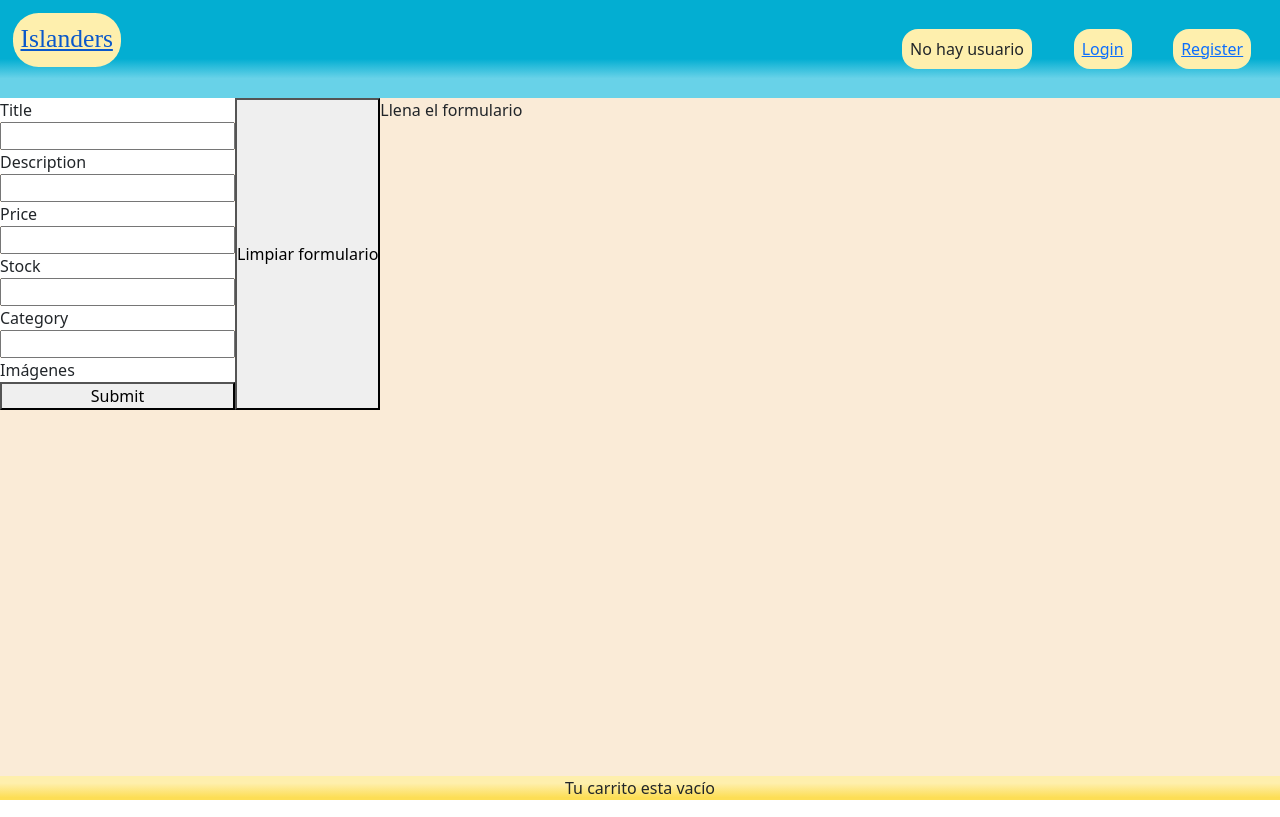
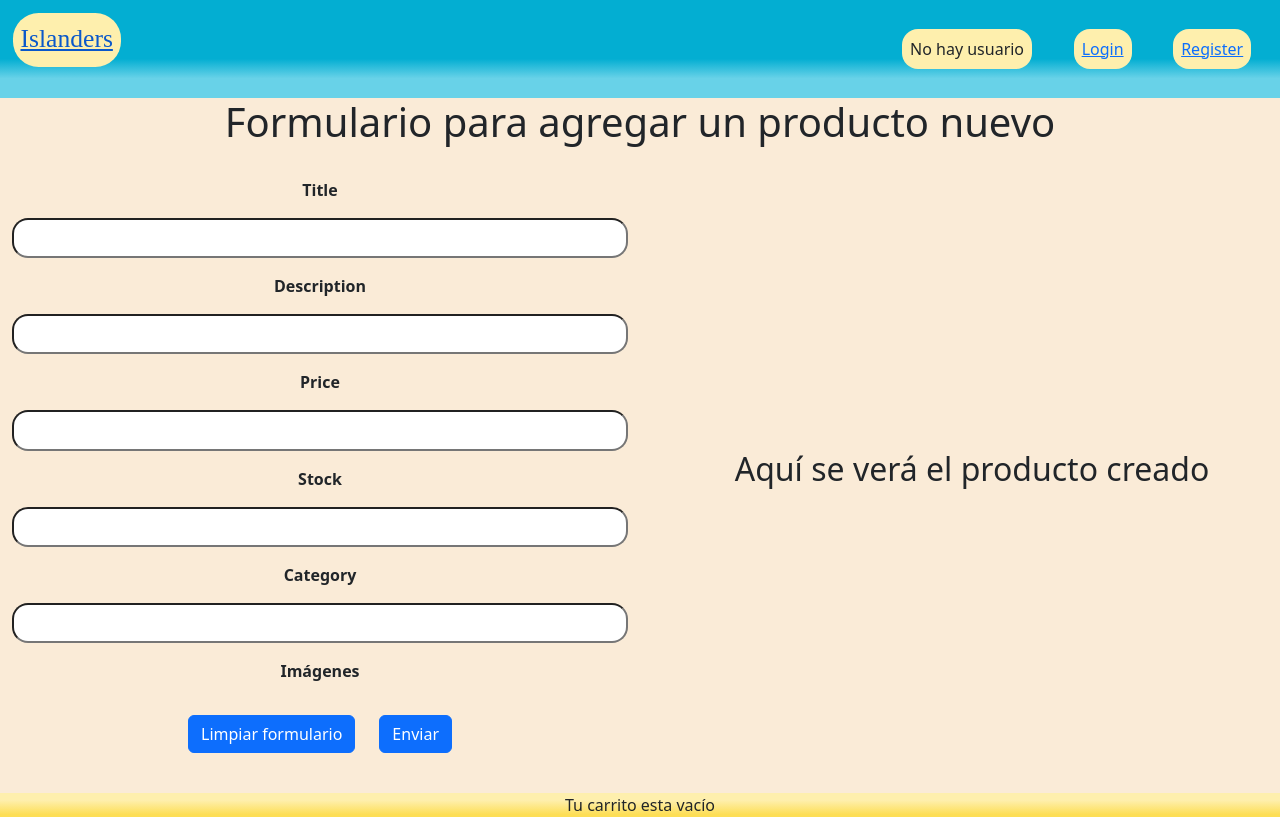
Before and after one commit to enzogitcode/BackendReact, a React (Vite) app in the folder react_backend_Final/: page /addproducts in a window 1280 px wide. Built offline with nearby package versions, Linux system fonts and the light colour scheme; a web font is replaced by a local one.

Commit message:
form addProducts

```diff
--- a/react_backend_Final/src/components/Products/AddProducts.jsx
+++ b/react_backend_Final/src/components/Products/AddProducts.jsx
@@ -1,14 +1,15 @@
 import axios from 'axios';
 import React, { useState } from 'react'
 import { useAuthContext } from '../../context/AuthContext'
-import config from '../../service/config'
-import {addProduct} from '../../service/config';
+import { addProduct } from '../../service/config';
+import CustomButton from '../Generics/CustomButton';
+import './products.css'
 
 
 const AddProducts = () => {
 
   const { user } = useAuthContext()
-  const owner= user?.user?.email
+  const owner = user?.user?.email
   const [title, setTitle] = useState('');
   const [description, setDescription] = useState('')
   const [price, setPrice] = useState('')
@@ -21,8 +22,8 @@ const AddProducts = () => {
   const handleSubmit = (e) => {
     e.preventDefault()
     try {
-      addProduct({...newProduct})
-      .then(response => { console.log(response) })
+      addProduct({ ...newProduct })
+        .then(response => { console.log(response) })
       setShowProduct(true)
       CardProduct()
       //cardproduct debe ir después sino toma los inputs vacíos
@@ -40,54 +41,59 @@ const AddProducts = () => {
     setCategory("")
     setImg("")
   }
+  const CardProduct = ({ newProduct }) => {
+    return <div className='text-center'>
+      <h3>Producto creado con éxito: </h3>
+      <div>Título: {newProduct.title}</div>
+      <div>Descripción: {newProduct.description}</div>
+      <div>Código único:{newProduct.code}</div>
+      <div>Precio: $ {newProduct.price}</div>
+      <div>Stock: {newProduct.stock}</div>
+      <div>Imágenes: {newProduct.img}</div>
+    </div>;
+  };
   return (
-    <div id='addProductsContainer' className='d-inline-flex flex-wrap'>
+    <div id='addProductsContainer w-100' className='row align-items-center'>
+      <h1 className='text-center'>Formulario para agregar un producto nuevo</h1>
+      <div className="addProductsFormContainer px-4 py-4 justify-content-center col">
+        <form className='d-flex flex-column flex-wrap gap-3 text-center' encType='multipart/form-data' onSubmit={handleSubmit}>
 
-      <form className='d-flex flex-column flex-wrap' encType='multipart/form-data' onSubmit={handleSubmit}>
+          <label htmlFor='title'>Title</label>
+          <input name='title' value={title}
+            onChange={(e) => setTitle(e.target.value)} required />
 
-        <label htmlFor='title' className='bg-white'>Title</label>
-        <input name='title' value={title}
-          onChange={(e) => setTitle(e.target.value)} required/>
+          <label htmlFor='description' className=''>Description</label>
+          <input name='description' value={description}
+            onChange={(e) => setDescription(e.target.value)} required />
 
-        <label htmlFor='description' className='bg-white'>Description</label>
-        <input name='description' value={description}
-          onChange={(e) => setDescription(e.target.value)} required/>
+          <label htmlFor='Price' className=''>Price</label>
+          <input type='number' name='Price' value={price}
+            onChange={(e) => setPrice(e.target.value)} required={true} />
 
-        <label htmlFor='Price' className='bg-white'>Price</label>
-        <input type='number' name='Price' value={price}
-          onChange={(e) => setPrice(e.target.value)} required={true} />
+          <label htmlFor='Stock' className=''>Stock</label>
+          <input type='number' name='Stock' value={stock}
+            onChange={(e) => setStock(e.target.value)} required />
 
-        <label htmlFor='Stock' className='bg-white'>Stock</label>
-        <input type='number' name='Stock' value={stock}
-          onChange={(e) => setStock(e.target.value)} required/>
+          <label htmlFor='category' className=''>Category</label>
+          <input type='text' name='category' value={category}
+            onChange={(e) => setCategory(e.target.value)} />
 
-        <label htmlFor='category' className='bg-white'>Category</label>
-        <input type='text' name='category' value={category}
-          onChange={(e) => setCategory(e.target.value)} />
-
-        <label htmlFor='img' className='bg-white'>Imágenes</label>
-        {/* <input type='file' name='img' value={img}
+          <label htmlFor='img' className=''>Imágenes</label>
+          {/* <input type='file' name='img' value={img}
           onChange={(e) => setImg(e.target.value)} required:false /> */}
-        <button type='submit' onSubmit={CardProduct}>Submit</button>
-      </form>
-      <button onClick={clearForm}>Limpiar formulario</button>
-      <div >
-        {showProduct == true ? <CardProduct newProduct={newProduct} /> : <div className='text-center'>Llena el formulario</div>}
+          <div className='d-flex justify-content-center text-center gap-4 p-3'>
+          <CustomButton title={'Limpiar formulario'} onClick={clearForm}>Limpiar formulario</CustomButton>
+          <CustomButton btnType={'submit'} onClick={CardProduct} title={'Enviar'}>Submit</CustomButton>
+          </div>
+        </form>
+      </div>
+      <div className='col'>
+        {showProduct == true ? <CardProduct newProduct={newProduct} /> : <div className='text-center'><h2>Aquí se verá el producto creado</h2></div>}
       </div>
 
     </div>
   )
 }
-const CardProduct = ({ newProduct }) => {
-  return <div>
-    <h3>Producto creado con éxito</h3>
-    <div>Título: {newProduct.title}</div>
-    <div>Descripción: {newProduct.description}</div>
-    <div>Código único:{newProduct.code}</div>
-    <div>Precio: $ {newProduct.price}</div>
-    <div>Stock: {newProduct.stock}</div>
-    <div>Imágenes: {newProduct.img}</div>
-  </div>;
-};
+
 
 export default AddProducts
--- a/react_backend_Final/src/components/Products/products.css
+++ b/react_backend_Final/src/components/Products/products.css
@@ -7,3 +7,12 @@
     width:min-content;
     font-size: 1.1em;
 }
+/* AddProducts */
+.addProductsFormContainer form input {
+    border-radius: 1em;
+    text-align: center;
+    padding: 1%;
+}
+.addProductsFormContainer form label {
+    font-weight: bolder;
+}
--- a/react_backend_Final/src/service/config.js
+++ b/react_backend_Final/src/service/config.js
@@ -23,7 +23,7 @@ export const getProductById= async (pid) => await instance.get(`/products/${pid}
 
 export const addProduct= async (newProduct) => await instance.post(`/products`, newProduct)
 
-export const updateProducts= async (pid)=> await instance.put(`/products/${pid}`)
+export const updateProducts= async (pid, product)=> await instance.put(`/products/${pid}`, product)
 
 export const deleteProducts= async (pid)=> await instance.delete(`/products/${pid}`)
 
@@ -34,8 +34,8 @@ export const purchase= async (cid) => await instance.get(`/carts/${cid}`)
 
 export const clearCart= async (cid) => await instance.delete(`/carts/${cid}`)
 
-export const updateCart= async (cid) => await instance.put(`/carts/${cid}`)
+export const updateCart= async (cid, pid, quantity) => await instance.put(`/carts/${cid}/products/${pid}`, pid, quantity)
 
-export const updateQuantity= async (cid) => await instance.put(`/carts/${cid}`)
+export const updateQuantity= async (cid, pid, quantity) => await instance.put(`/carts/${cid}/products/${pid}`, pid, quantity)
 
 export default instance
```
